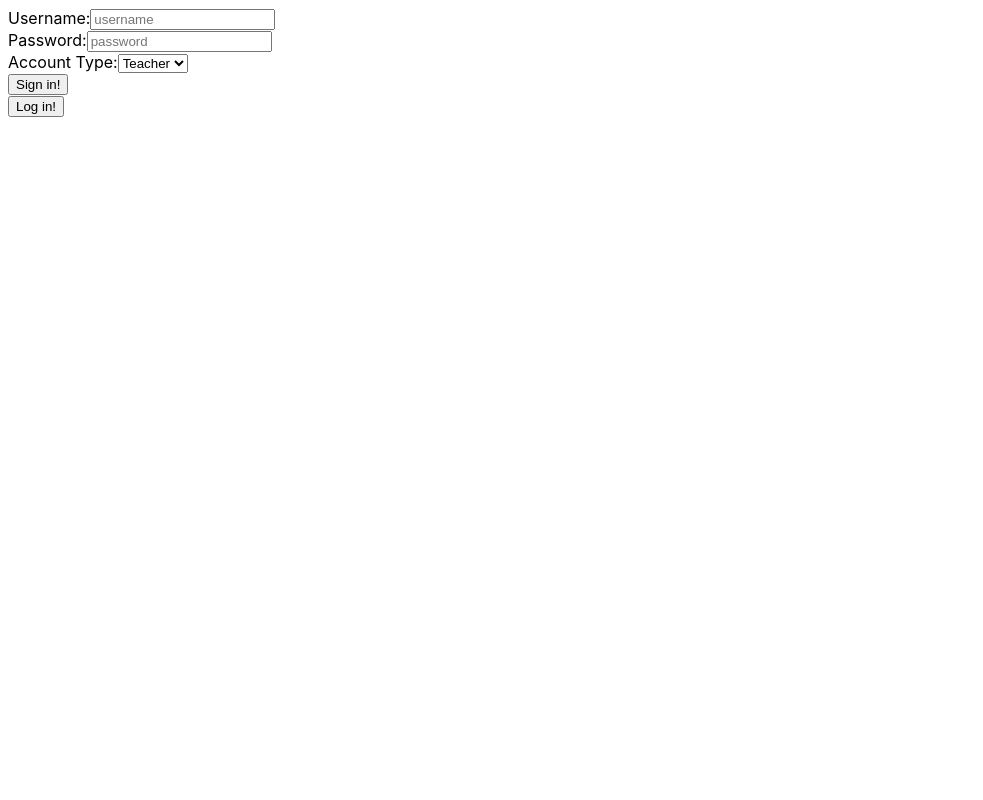
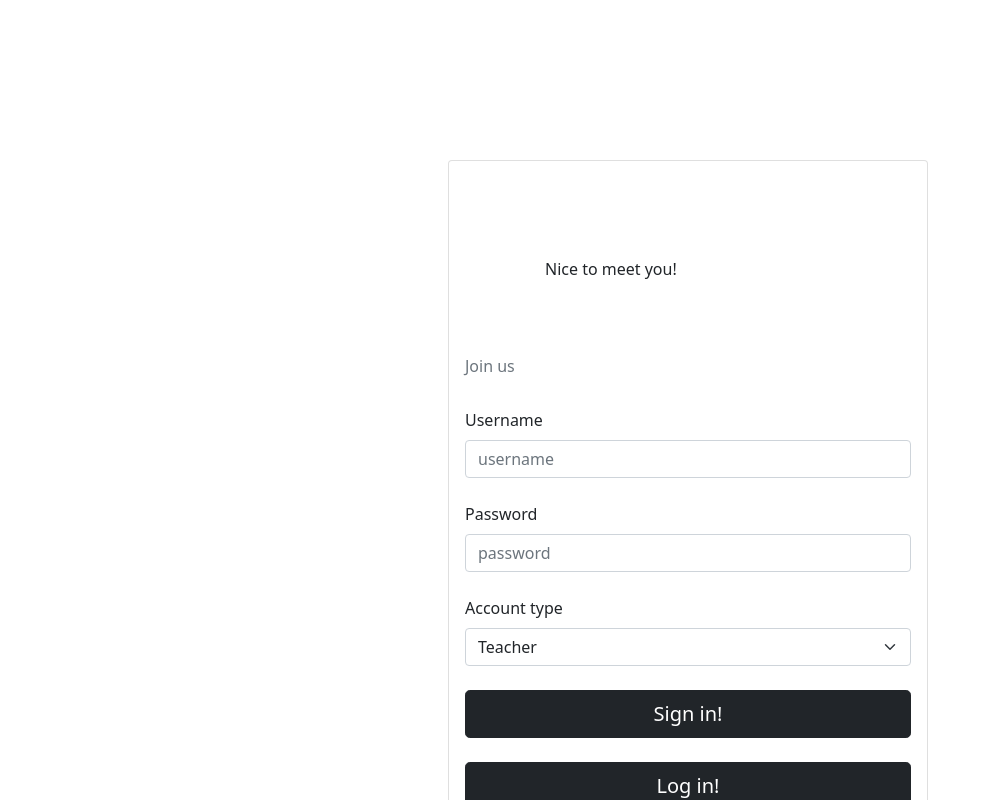
Before and after one commit to Lycanfloof/nextjs-test-manager, a Next.js app: page /registerform in a window 1280 px wide. Shown: the whole page, without its empty margins (0-983 px from the left). Built offline with nearby package versions, Linux system fonts and the light colour scheme.

Commit message:
Style applied to registerform

```diff
--- a/pages/registerform.js
+++ b/pages/registerform.js
@@ -1,4 +1,8 @@
-import Router from 'next/router'
+import Router from 'next/router';
+import 'bootstrap/dist/css/bootstrap.min.css';
+import Form from 'react-bootstrap/Form';
+import Card from 'react-bootstrap/Card';
+import Button from 'react-bootstrap/Button';
 
 let state = {
     username: "",
@@ -8,23 +12,36 @@ let state = {
 
 export default function register() {
     return (
-        <div>
-            <form onSubmit={handleSubmit}>
-                <label>Username:</label>
-                <input required placeholder="username" type="text" name="username" onChange={handleInputChange}></input>
-                <br />
-                <label>Password:</label>
-                <input required placeholder="password" type="password" name="password" onChange={handleInputChange}></input>
-                <br />
-                <label>Account Type:</label>
-                <select required name="account-type" onChange={handleInputChange}>
-                    <option value="v1">Teacher</option>
-                    <option value="v2">Student</option>
-                </select>
-                <br />
-                <button type="submit">Sign in!</button>
-            </form>
-            <button onClick={redirectToLogInForm}>Log in!</button>
+        <div class="center positioned">
+          <Card style={{ width: '30rem' }}>
+            <Card.Body>
+            <Card.Title class="padd">Nice to meet you! </Card.Title>
+            <Card.Subtitle className="mb-2 text-muted">Join us</Card.Subtitle>
+            <br/>
+
+              <Form onSubmit={handleSubmit}>
+                <Form.Label>Username</Form.Label>
+                <Form.Control required placeholder="username" type="text" name="username" onChange={handleInputChange}></Form.Control>
+                <br/>
+                <Form.Label>Password</Form.Label>
+                <Form.Control required placeholder="password" type="password" name="password" onChange={handleInputChange}></Form.Control>
+                <br/>
+                <Form.Label>Account type</Form.Label>
+                <Form.Select aria-label="Default select example" required name="account-type" onChange={handleInputChange}>
+                  <option value="1">Teacher</option>
+                  <option value="2">Student</option>
+                </Form.Select>
+                <br/>
+                <div className="d-grid gap-2">
+                  <Button variant="dark" size="lg" type="submit">Sign in!</Button>
+                </div>
+              </Form>
+              <br/>
+              <div className="d-grid gap-2">
+                <Button variant="dark" size="lg" onClick={redirectToLogInForm}>Log in!</Button>
+              </div>
+            </Card.Body>
+          </Card>
         </div>
     )
 }
```
